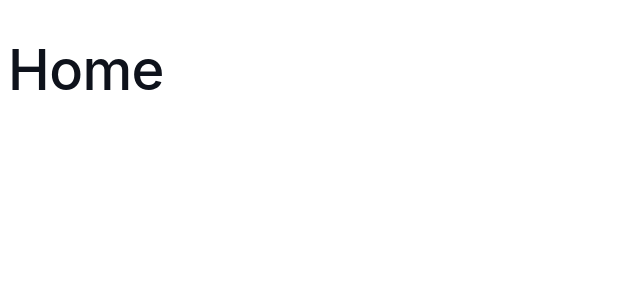
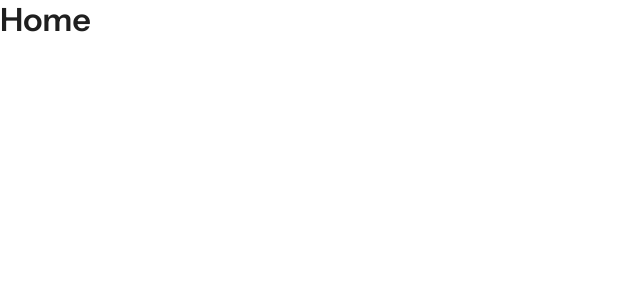
Before and after one commit to DMSAVentures/webapp, a Next.js app: page / in a window 1280 px wide. Shown: the top 300 px of the page, without its empty margins (0-640 px from the left). Built offline with nearby package versions, Linux system fonts and the light colour scheme.

Commit message:
some styling fixes

```diff
--- a/src/app/layout.tsx
+++ b/src/app/layout.tsx
@@ -1,6 +1,6 @@
 import type { Metadata } from "next";
 import React from "react";
-import "../globalstyles/variables.scss";
+import "../globalstyles/v2/variables.scss";
 export const dynamic = 'force-dynamic';
 export const metadata: Metadata = {
   title: "Prototype App",
--- a/src/app/web/layout.scss
+++ b/src/app/web/layout.scss
@@ -1,4 +1,4 @@
-@import "src/globalstyles/v2/reset";
+@import "src/globalstyles/v2/variables";
 
 //.container {
 //  display: flex;
--- a/src/components/loading/loading.scss
+++ b/src/components/loading/loading.scss
@@ -1,5 +1,5 @@
 @import "src/globalstyles/mixin.scss";
-@import "src/globalstyles/variables.scss";
+@import "src/globalstyles/v2/variables.scss";
 
 .full-page {
   height: 100%;
--- a/src/components/loading/loadingSpinner.tsx
+++ b/src/components/loading/loadingSpinner.tsx
@@ -1,4 +1,4 @@
-import "./loading.scss"
+// import "./loading.scss"
 export default function LoadingSpinner() {
     return (
         <div className={"full-page"}>
--- a/src/components/main/webapp.scss
+++ b/src/components/main/webapp.scss
@@ -1,4 +1,4 @@
-@import "src/globalstyles/mixin.scss";
+@import "src/globalstyles/v2/variables";
 
 main {
   margin: 0 auto;
@@ -6,11 +6,11 @@ main {
   width: 100%;
   padding: 0 10px;
   // Use the responsive mixin for padding
-  @include respond-to('medium'){
+  @media (min-width: $breakpoint-lg) {
     padding: 0 20px; // More padding on medium devices and up
   }
 
-  @include respond-to('small') {
+  @media (min-width: $breakpoint-sm) {
     padding: 0 30px; // Less padding on small devices
   }
 }
--- a/src/globalstyles/globals.scss
+++ b/src/globalstyles/globals.scss
@@ -3,7 +3,7 @@
 
 // Global Styles
 body {
-  font-family: 'Inter', 'sans-serif';
+  font-family: 'Instrument Sans', 'sans-serif';
   font-size: 14px;
   line-height: 1.1em;
   color: $neutral-950;
```
